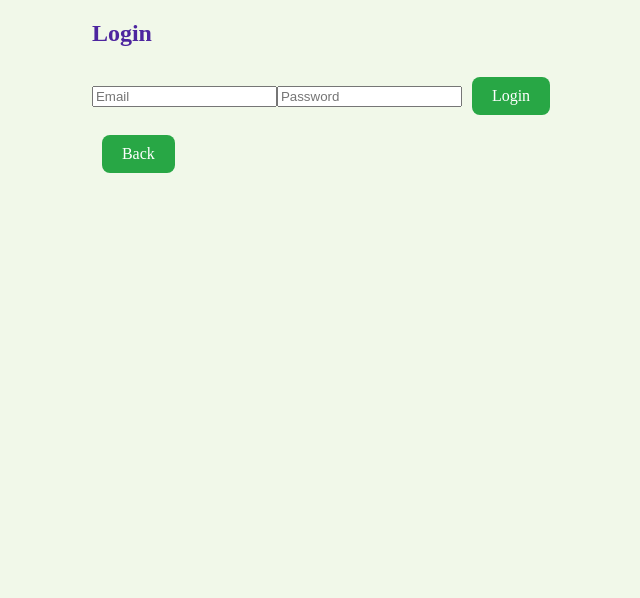
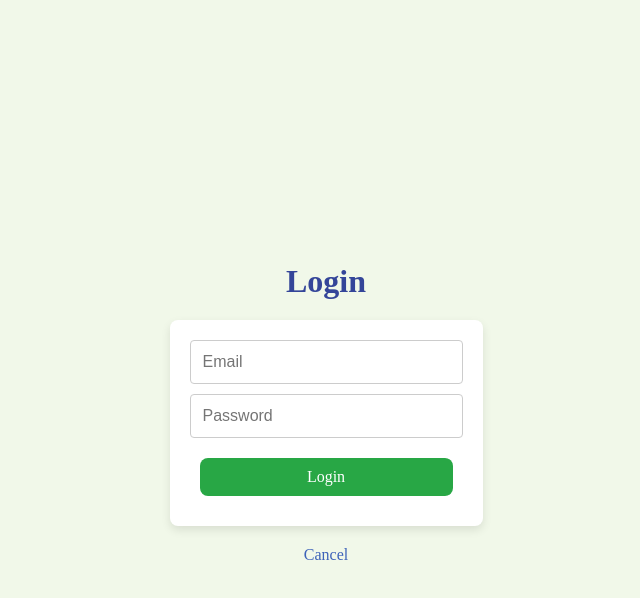
Before and after one commit to RomannaBidnyk/progress-fit, a React (Vite) app in the folder frontend/: page /login in a window 1280 px wide. Shown: the top 598 px of the page, without its empty margins (314-954 px from the left). Built offline with nearby package versions, Linux system fonts and the light colour scheme; a web font is replaced by a local one.

Commit message:
login and register styling

```diff
--- a/frontend/src/Login.jsx
+++ b/frontend/src/Login.jsx
@@ -1,5 +1,6 @@
 import { useState } from "react";
 import { useNavigate } from "react-router-dom";
+import styles from "./LoginRegister.module.css";
 
 const Login = ({ setUser }) => {
   const [email, setEmail] = useState("");
@@ -38,9 +39,9 @@ const Login = ({ setUser }) => {
   };
 
   return (
-    <div>
+    <div className={styles.container}>
       <h2>Login</h2>
-      {error && <p style={{ color: "red" }}>{error}</p>}
+      {error && <p className={styles.error}>{error}</p>}
       <form onSubmit={handleSubmit}>
         <input
           type="email"
@@ -58,9 +59,9 @@ const Login = ({ setUser }) => {
         />
         <button type="submit">Login</button>
       </form>
-      <button className="btn" onClick={() => navigate("/")}>
-        Back
-      </button>
+      <a href="#" className={styles.cancelLink} onClick={() => navigate("/")}>
+        Cancel
+      </a>
     </div>
   );
 };
--- /dev/null
+++ b/frontend/src/LoginRegister.module.css
@@ -0,0 +1,50 @@
+.container {
+  display: flex;
+  flex-direction: column;
+  align-items: center;
+  justify-content: center;
+  height: 100vh;
+}
+
+h2 {
+  font-size: 2rem;
+  color: #344599;
+  margin-bottom: 20px;
+}
+
+form {
+  display: flex;
+  flex-direction: column;
+  width: 100%;
+  max-width: 400px;
+  background-color: #fff;
+  padding: 20px;
+  border-radius: 8px;
+  box-shadow: 0 4px 10px rgba(0, 0, 0, 0.1);
+}
+
+input {
+  padding: 12px;
+  margin-bottom: 10px;
+  border: 1px solid #ccc;
+  border-radius: 4px;
+  font-size: 1rem;
+}
+
+.cancelLink {
+  margin-top: 20px;
+  color: #3e63b9;
+  text-decoration: none;
+  font-size: 1rem;
+  cursor: pointer;
+  transition: color 0.3s ease;
+}
+
+.cancelLink:hover {
+  color: #344599;
+}
+
+.error {
+  color: red;
+  margin-bottom: 10px;
+}
--- a/frontend/src/Register.jsx
+++ b/frontend/src/Register.jsx
@@ -1,5 +1,6 @@
 import { useState } from "react";
 import { useNavigate } from "react-router-dom";
+import styles from "./LoginRegister.module.css";
 
 const Register = ({ setUser }) => {
   const [name, setName] = useState("");
@@ -45,9 +46,9 @@ const Register = ({ setUser }) => {
   };
 
   return (
-    <div>
+    <div className={styles.container}>
       <h2>Register</h2>
-      {error && <p style={{ color: "red" }}>{error}</p>}
+      {error && <p className={styles.error}>{error}</p>}
       <form onSubmit={handleSubmit}>
         <input
           type="text"
@@ -79,9 +80,9 @@ const Register = ({ setUser }) => {
         />
         <button type="submit">Register</button>
       </form>
-      <button className="btn" onClick={() => navigate("/")}>
-        Back
-      </button>
+      <a href="#" className={styles.cancelLink} onClick={() => navigate("/")}>
+        Cancel
+      </a>
     </div>
   );
 };
```
